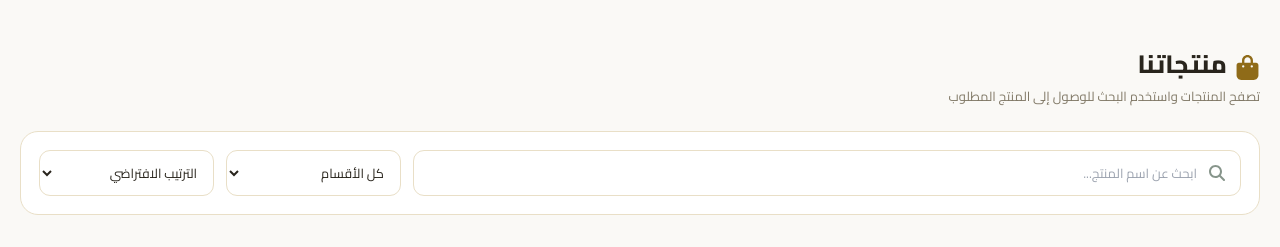
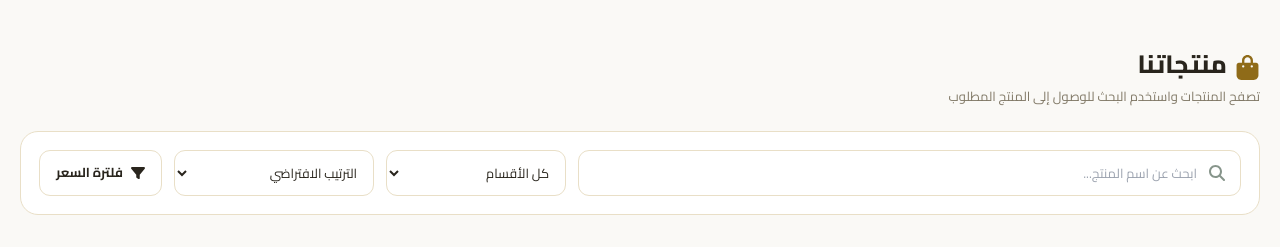
Before and after one commit to Abdalla-Elhagar/noor-elislam-react, a React (Vite) app: page /products in a window 1280 px wide. Shown: the part 980-1227 px from the top of the page. Built offline with nearby package versions, Linux system fonts and the light colour scheme.

Commit message:
Add price filtering functionality to SearchPanel and Products components; enhance state management and validation for price range.

```diff
--- a/src/components/products/SearchPanel.jsx
+++ b/src/components/products/SearchPanel.jsx
@@ -1,3 +1,4 @@
+import { useState } from 'react'
 import { categories } from '../../data/products'
 import Icon from '../ui/Icon'
 
@@ -11,10 +12,24 @@ export const sortOptions = [
   { value: 'name', label: 'الاسم: أ إلى ي' },
 ]
 
-export default function SearchPanel({ query, onQuery, category, onCategory, sort, onSort }) {
+export default function SearchPanel({
+  query,
+  onQuery,
+  category,
+  onCategory,
+  sort,
+  onSort,
+  priceRange,
+  onPriceChange,
+  onResetPrices,
+  hasPriceFilter,
+  invalidPriceRange,
+}) {
+  const [isPriceFilterOpen, setIsPriceFilterOpen] = useState(false)
+
   return (
-    <div className="mb-[30px] flex flex-wrap gap-[9px] rounded-[18px] border border-line bg-white p-3 sm:gap-3 sm:p-[18px]">
-      <div className="relative min-w-0 flex-[1_1_100%] sm:min-w-[220px] sm:flex-1">
+    <div className="mb-[30px] grid grid-cols-2 gap-2 rounded-[18px] border border-line bg-white p-3 sm:gap-3 sm:p-[18px] lg:grid-cols-[minmax(220px,1fr)_180px_200px_auto]">
+      <div className="relative col-span-2 min-w-0 lg:col-span-1">
         <Icon name="search" className="absolute start-4 top-1/2 -translate-y-1/2 text-[#87958b]" />
         <input
           type="search"
@@ -30,7 +45,7 @@ export default function SearchPanel({ query, onQuery, category, onCategory, sort
         value={category}
         onChange={(e) => onCategory(e.target.value)}
         aria-label="تصفية حسب القسم"
-        className={`${fieldClass} w-full flex-[1_1_100%] sm:w-auto sm:min-w-[175px] sm:flex-none`}
+        className={`${fieldClass} w-full min-w-0`}
       >
         <option value="all">كل الأقسام</option>
         {categories.map((c) => (
@@ -42,12 +57,82 @@ export default function SearchPanel({ query, onQuery, category, onCategory, sort
         value={sort}
         onChange={(e) => onSort(e.target.value)}
         aria-label="ترتيب المنتجات"
-        className={`${fieldClass} w-full flex-[1_1_100%] sm:w-auto sm:min-w-[175px] sm:flex-none`}
+        className={`${fieldClass} w-full min-w-0`}
       >
         {sortOptions.map((o) => (
           <option key={o.value} value={o.value}>{o.label}</option>
         ))}
       </select>
+
+      <button
+        type="button"
+        aria-expanded={isPriceFilterOpen}
+        aria-controls="product-price-filter"
+        onClick={() => setIsPriceFilterOpen((open) => !open)}
+        className={`col-span-2 inline-flex h-[46px] items-center justify-center gap-2 rounded-[11px] border px-4 text-[13px] font-bold transition hover:border-gold sm:col-span-2 lg:col-span-1 ${
+          hasPriceFilter
+            ? 'border-gold bg-gold-light text-gold-dark'
+            : 'border-line bg-white text-ink'
+        }`}
+      >
+        <Icon name="filter" className="text-sm" />
+        <span>فلترة السعر</span>
+        {hasPriceFilter && (
+          <span className="rounded-full bg-gold-dark px-1.5 py-0.5 text-[10px] text-white">
+            مفعّل
+          </span>
+        )}
+      </button>
+
+      {isPriceFilterOpen && (
+        <div
+          id="product-price-filter"
+          className="col-span-2 grid gap-3 rounded-xl border border-line bg-cream/60 p-3 sm:grid-cols-2 sm:items-end sm:p-4 lg:col-span-4"
+        >
+          <label className="min-w-0 text-xs font-bold text-muted">
+            أقل سعر (ج.م)
+            <input
+              type="number"
+              min="0"
+              step="any"
+              inputMode="decimal"
+              value={priceRange.min}
+              onChange={(event) => onPriceChange('min', event.target.value)}
+              placeholder="مثال: 500"
+              aria-label="أقل سعر"
+              className={`${fieldClass} mt-1.5 w-full`}
+            />
+          </label>
+          <label className="min-w-0 text-xs font-bold text-muted">
+            أعلى سعر (ج.م)
+            <input
+              type="number"
+              min="0"
+              step="any"
+              inputMode="decimal"
+              value={priceRange.max}
+              onChange={(event) => onPriceChange('max', event.target.value)}
+              placeholder="مثال: 5000"
+              aria-label="أعلى سعر"
+              className={`${fieldClass} mt-1.5 w-full`}
+            />
+          </label>
+          {hasPriceFilter && (
+            <button
+              type="button"
+              onClick={onResetPrices}
+              className="h-[46px] justify-self-start px-2 text-xs font-bold text-gold-dark underline underline-offset-4 sm:col-span-2"
+            >
+              مسح السعر
+            </button>
+          )}
+          {invalidPriceRange && (
+            <p className="text-xs font-bold text-[#ad4545] sm:col-span-2" role="alert">
+              أدخل أسعارًا صحيحة واجعل الحد الأدنى أقل من أو يساوي الحد الأعلى.
+            </p>
+          )}
+        </div>
+      )}
     </div>
   )
 }
--- a/src/components/ui/Icon.jsx
+++ b/src/components/ui/Icon.jsx
@@ -2,8 +2,8 @@ import {
   FaAppleWhole, FaArrowLeft, FaArrowUp, FaAward, FaBagShopping, FaBars, FaBolt,
   FaBorderAll, FaBoxOpen, FaCapsules, FaCartShopping, FaCheck, FaChevronLeft,
   FaChevronRight, FaCircleCheck, FaCircleExclamation, FaCircleInfo, FaClock,
-  FaCrown, FaEnvelope, FaFacebookF, FaFaucetDrip, FaGift, FaHandshake, FaHeadset,
-  FaInstagram, FaKitMedical, FaLayerGroup, FaLeaf, FaLocationDot, FaMagnifyingGlass,
+  FaCrown, FaEnvelope, FaFacebookF, FaFaucetDrip, FaFilter, FaGift, FaHandshake,
+  FaHeadset, FaInstagram, FaKitMedical, FaLayerGroup, FaLeaf, FaLocationDot, FaMagnifyingGlass,
   FaPhone, FaPlus, FaPumpSoap, FaShieldHeart, FaSink, FaSpa, FaStar, FaTags,
   FaToilet, FaToiletPaper, FaBath, FaTiktok, FaTrash, FaTruckFast,
   FaWandMagicSparkles, FaWhatsapp, FaXmark,
@@ -13,7 +13,7 @@ const icons = {
   all: FaBorderAll, apple: FaAppleWhole, arrow: FaArrowLeft, arrowUp: FaArrowUp,
   award: FaAward, bag: FaBagShopping, bars: FaBars, bolt: FaBolt, box: FaBoxOpen,
   faucet: FaFaucetDrip, bathroomAccessories: FaToiletPaper, toilet: FaToilet,
-  sink: FaSink, basin: FaBath,
+  sink: FaSink, basin: FaBath, filter: FaFilter,
   capsules: FaCapsules, cart: FaCartShopping, check: FaCheck,
   chevronLeft: FaChevronLeft, chevronRight: FaChevronRight,
   checkCircle: FaCircleCheck, alert: FaCircleExclamation, info: FaCircleInfo,
--- a/src/pages/Products.jsx
+++ b/src/pages/Products.jsx
@@ -30,11 +30,21 @@ export default function Products() {
   const [query, setQuery] = useState('')
   const [category, setCategory] = useState('all')
   const [sort, setSort] = useState('default')
+  const [priceRange, setPriceRange] = useState({ min: '', max: '' })
   const [currentPage, setCurrentPage] = useState(1)
   const [scrollTarget, setScrollTarget] = useState(null)
 
+  const minPrice = priceRange.min === '' ? null : Number(priceRange.min)
+  const maxPrice = priceRange.max === '' ? null : Number(priceRange.max)
+  const invalidPriceRange =
+    (minPrice !== null && (!Number.isFinite(minPrice) || minPrice < 0)) ||
+    (maxPrice !== null && (!Number.isFinite(maxPrice) || maxPrice < 0)) ||
+    (minPrice !== null && maxPrice !== null && minPrice > maxPrice)
+
   // تجميع المنتجات حسب الأقسام وتطبيق البحث والترتيب
   const groups = useMemo(() => {
+    if (invalidPriceRange) return []
+
     const q = normalizeArabic(query)
 
     return categories
@@ -42,15 +52,24 @@ export default function Products() {
       .map((c) => ({
         category: c,
         items: products
-          .filter(
-            (p) =>
+          .filter((p) => {
+            const price = Number(p.price)
+            const hasPrice =
+              p.price !== null &&
+              p.price !== undefined &&
+              Number.isFinite(price)
+
+            return (
               p.category === c.id &&
-              normalizeArabic(p.name).includes(q)
-          )
+              normalizeArabic(p.name).includes(q) &&
+              (minPrice === null || (hasPrice && price >= minPrice)) &&
+              (maxPrice === null || (hasPrice && price <= maxPrice))
+            )
+          })
           .sort(sorters[sort] || sorters.default),
       }))
       .filter((g) => g.items.length > 0)
-  }, [query, category, sort])
+  }, [query, category, sort, minPrice, maxPrice, invalidPriceRange])
 
   // جميع المنتجات المطابقة للفلاتر
   const filteredProducts = useMemo(() => {
@@ -86,7 +105,7 @@ export default function Products() {
   // إعادة الصفحة الأولى عند تغيير البحث أو القسم أو الترتيب
   useEffect(() => {
     setCurrentPage(1)
-  }, [query, category, sort])
+  }, [query, category, sort, priceRange])
 
   // تجميع المنتجات المعروضة حسب الأقسام
   const paginatedGroups = useMemo(() => {
@@ -174,6 +193,13 @@ export default function Products() {
             onCategory={setCategory}
             sort={sort}
             onSort={setSort}
+            priceRange={priceRange}
+            onPriceChange={(bound, value) =>
+              setPriceRange((current) => ({ ...current, [bound]: value }))
+            }
+            onResetPrices={() => setPriceRange({ min: '', max: '' })}
+            hasPriceFilter={priceRange.min !== '' || priceRange.max !== ''}
+            invalidPriceRange={invalidPriceRange}
           />
 
           {/* Products */}
@@ -189,10 +215,16 @@ export default function Products() {
             </div>
           ) : (
             <EmptyState
-              icon="box"
-              title="لا توجد منتجات مطابقة"
+              icon={invalidPriceRange ? 'alert' : 'box'}
+              title={
+                invalidPriceRange
+                  ? 'نطاق السعر غير صحيح'
+                  : 'لا توجد منتجات مطابقة'
+              }
             >
-              جرب البحث باسم مختلف أو اختر قسمًا آخر.
+              {invalidPriceRange
+                ? 'أدخل أسعارًا صحيحة واجعل الحد الأدنى أقل من أو يساوي الحد الأعلى.'
+                : 'جرب البحث باسم مختلف أو اختر قسمًا آخر.'}
             </EmptyState>
           )}
 
```
